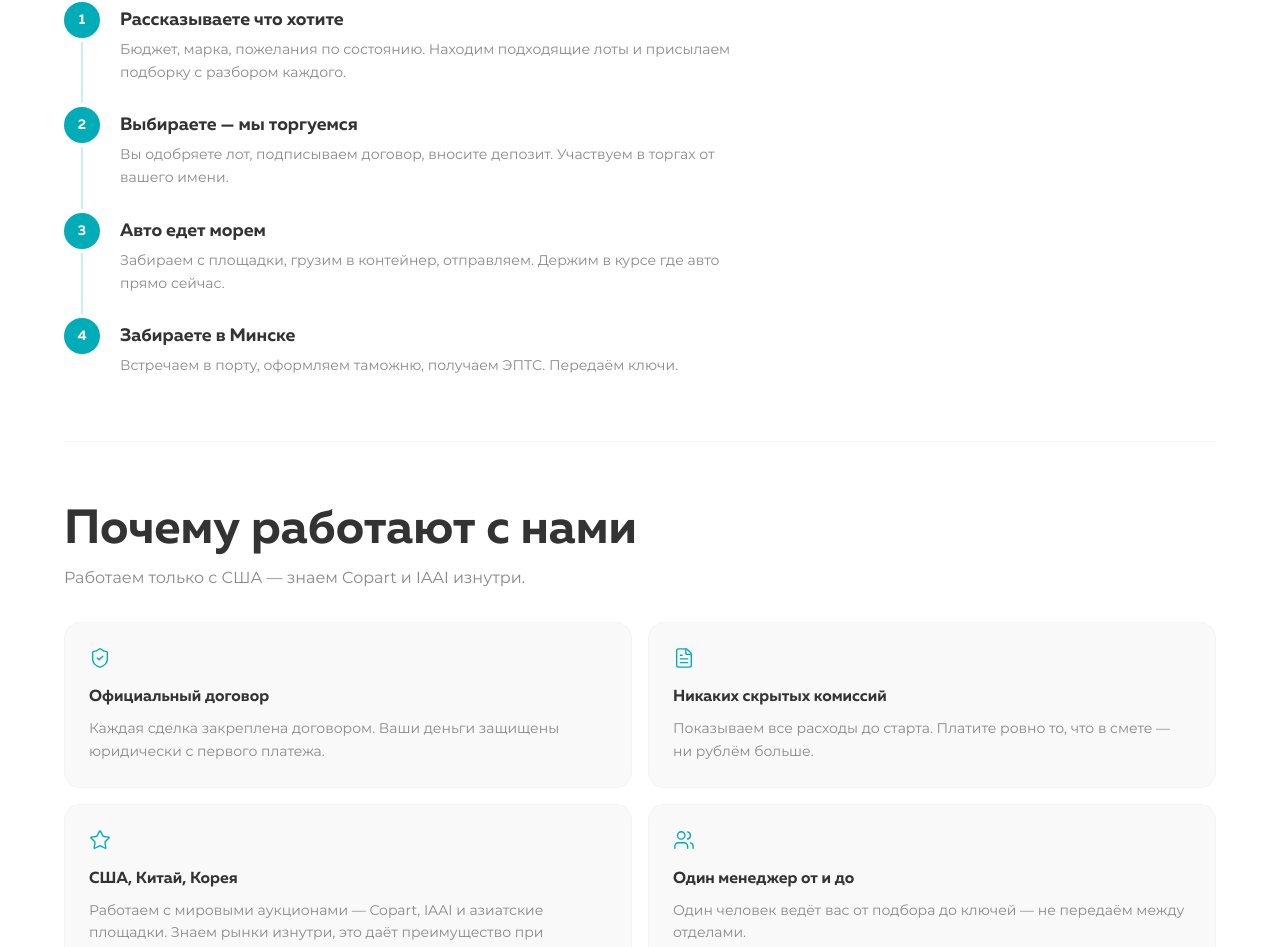
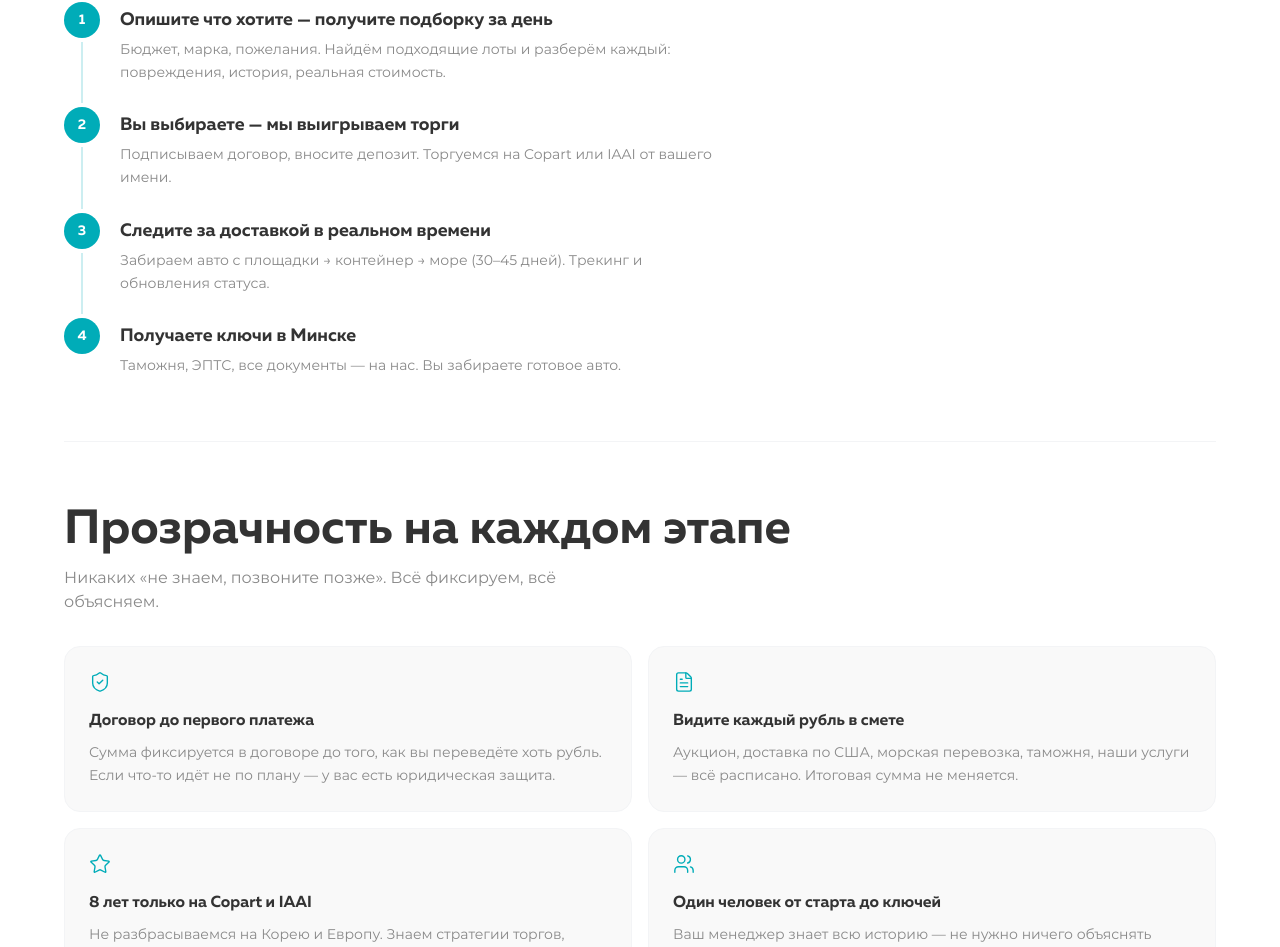
Before and after one commit to idzvilla/pmcars, a Next.js app: page / in a window 1280 px wide. Shown: the part 1175-2122 px from the top of the page. Built offline with nearby package versions, Linux system fonts and the light colour scheme.

Commit message:
feat: rewrite steps and advantages sections to client-first language

```diff
--- a/src/app/page.tsx
+++ b/src/app/page.tsx
@@ -13,43 +13,43 @@ export const metadata: Metadata = {
 
 const steps = [
   {
-    title: 'Рассказываете что хотите',
-    text: 'Бюджет, марка, пожелания по состоянию. Находим подходящие лоты и присылаем подборку с разбором каждого.',
+    title: 'Опишите что хотите — получите подборку за день',
+    text: 'Бюджет, марка, пожелания. Найдём подходящие лоты и разберём каждый: повреждения, история, реальная стоимость.',
   },
   {
-    title: 'Выбираете — мы торгуемся',
-    text: 'Вы одобряете лот, подписываем договор, вносите депозит. Участвуем в торгах от вашего имени.',
+    title: 'Вы выбираете — мы выигрываем торги',
+    text: 'Подписываем договор, вносите депозит. Торгуемся на Copart или IAAI от вашего имени.',
   },
   {
-    title: 'Авто едет морем',
-    text: 'Забираем с площадки, грузим в контейнер, отправляем. Держим в курсе где авто прямо сейчас.',
+    title: 'Следите за доставкой в реальном времени',
+    text: 'Забираем авто с площадки → контейнер → море (30–45 дней). Трекинг и обновления статуса.',
   },
   {
-    title: 'Забираете в Минске',
-    text: 'Встречаем в порту, оформляем таможню, получаем ЭПТС. Передаём ключи.',
+    title: 'Получаете ключи в Минске',
+    text: 'Таможня, ЭПТС, все документы — на нас. Вы забираете готовое авто.',
   },
 ]
 
 const advantages = [
   {
     icon: ShieldCheck,
-    title: 'Официальный договор',
-    text: 'Каждая сделка закреплена договором. Ваши деньги защищены юридически с первого платежа.',
+    title: 'Договор до первого платежа',
+    text: 'Сумма фиксируется в договоре до того, как вы переведёте хоть рубль. Если что-то идёт не по плану — у вас есть юридическая защита.',
   },
   {
     icon: FileText,
-    title: 'Никаких скрытых комиссий',
-    text: 'Показываем все расходы до старта. Платите ровно то, что в смете — ни рублём больше.',
+    title: 'Видите каждый рубль в смете',
+    text: 'Аукцион, доставка по США, морская перевозка, таможня, наши услуги — всё расписано. Итоговая сумма не меняется.',
   },
   {
     icon: Star,
-    title: 'США, Китай, Корея',
-    text: 'Работаем с мировыми аукционами — Copart, IAAI и азиатские площадки. Знаем рынки изнутри, это даёт преимущество при подборе и торгах.',
+    title: '8 лет только на Copart и IAAI',
+    text: 'Не разбрасываемся на Корею и Европу. Знаем стратегии торгов, подводные камни аукционов, реальное состояние лотов по фото.',
   },
   {
     icon: Users,
-    title: 'Один менеджер от и до',
-    text: 'Один человек ведёт вас от подбора до ключей — не передаём между отделами.',
+    title: 'Один человек от старта до ключей',
+    text: 'Ваш менеджер знает всю историю — не нужно ничего объяснять дважды.',
   },
 ]
 
@@ -154,10 +154,10 @@ export default function HomePage() {
         {/* Как это работает */}
         <section className="pb-14 md:pb-16 border-b border-gray-100 mb-14 md:mb-16">
           <h2 className="font-muller font-bold text-3xl md:text-4xl lg:text-5xl text-body mb-3">
-            Как это работает
+            От звонка до ключей — 4 шага и 2–3 месяца
           </h2>
           <p className="font-montserrat text-base text-muted mb-8 max-w-xl">
-            От вашего звонка до ключей в Минске — четыре шага.
+            Вы занимаетесь своими делами — мы везём.
           </p>
           <div className="flex flex-col max-w-2xl">
             {steps.map((s, i) => (
@@ -182,10 +182,10 @@ export default function HomePage() {
         {/* Почему работают с нами */}
         <section className="pb-14 md:pb-16 border-b border-gray-100 mb-14 md:mb-16">
           <h2 className="font-muller font-bold text-3xl md:text-4xl lg:text-5xl text-body mb-3">
-            Почему работают с нами
+            Прозрачность на каждом этапе
           </h2>
           <p className="font-montserrat text-base text-muted mb-8 max-w-xl">
-            Работаем только с США — знаем Copart и IAAI изнутри.
+            Никаких «не знаем, позвоните позже». Всё фиксируем, всё объясняем.
           </p>
           <div className="grid grid-cols-1 md:grid-cols-2 gap-4">
             {advantages.map((a) => (
```
